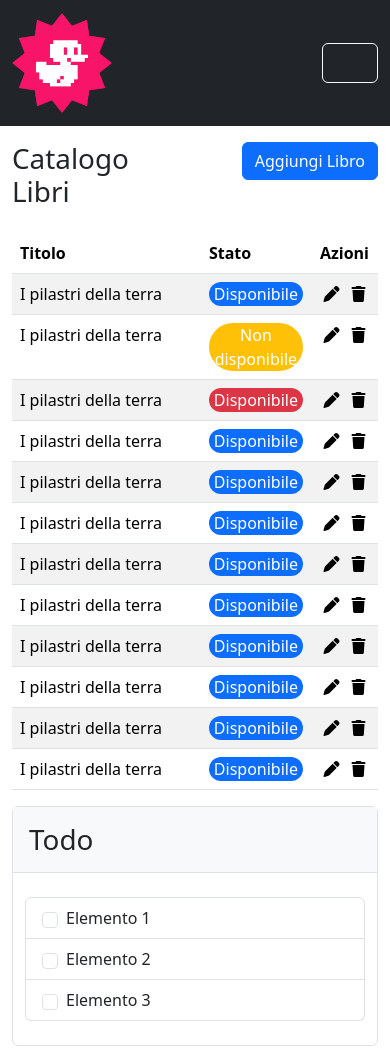
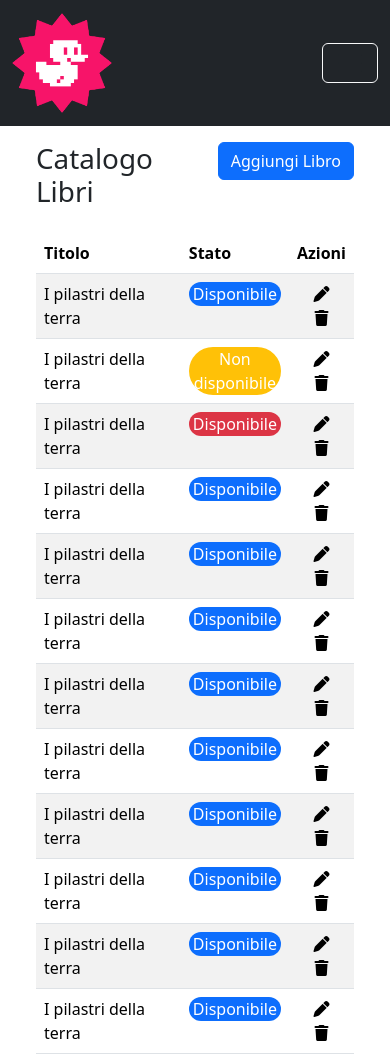
Before and after one commit to Nicolapsq/html-css-bootstrap-dashboard, a plain HTML site: page index.html in a window 390 px wide. Shown: the top 1056 px of the page. Drawn offline with nearby package versions, Linux system fonts and the light colour scheme.

Commit message:
Add-responsive-container-End

```diff
--- a/index.html
+++ b/index.html
@@ -11,6 +11,9 @@
     <link rel="stylesheet" href="./css/style.css">
 </head>
 <body>
+
+<!------------------------------------NAV----------------------------------------------------------->
+
     <nav class="navbar navbar-expand-lg bg-dark">
         <div class="container-fluid">
             <a class="navbar-brand" href="#">
@@ -36,19 +39,21 @@
                 </li>
               </ul>
             </div>
-
             <div class="collapse d-lg-block">
               <form class="d-flex" role="search">
                   <input class="form-control me-2" type="search" placeholder="Cerca..." aria-label="Search">
                   <button class="btn btn-outline-light" type="submit">Cerca</button>
                 </form>
             </div>
-
         </div>
     </nav>
 
+<!---------------------------------------------------------------------------------------------------------------->
 
+<!-----------------------------------------------------CATALOGO Libri----------------------------------------------------------->
 
+    <div class="container d-xl-flex justify-content-center mt-3">
+        <div class="container col-xl-9">
             <div class="container">
                 <div class="my-3">
                     <div class="row">
@@ -64,10 +69,9 @@
                 </div>
             </div>
 
+<!---------------------------------------------------------------------------------------------------------------->
 
-
-
-
+<!------------------------------------------------TABELLA---------------------------------------------------------------->
 
             <div class="container">
                 <table class="table table-striped">
@@ -241,21 +245,13 @@
             </div>
 
 
+        </div>
 
+<!---------------------------------------------------------------------------------------------------------------->
 
+        <div class="container col-xxl-3">
 
-
-
-
-
-
-
-
-
-
-
-
-
+<!-------------------------------------------TODO--------------------------------------------------------->
 
             <div class="container">
                 <div class="border border-1 rounded">
@@ -278,16 +274,14 @@
                             </li>
                         </ul>
                     </div>
-
-
                 </div>
             </div>
+
+<!---------------------------------------------------------------------------------------------------------------->
+
             <br>
 
-
-
-
-
+<!------------------------------------------------F.A.Q.---------------------------------------------------------------->
 
             <div class="container">
                 <div class="border border-1 rounded">
@@ -329,8 +323,12 @@
                 </div>
             </div>
 
+<!---------------------------------------------------------------------------------------------------------------->
 
 
+        </div>
+        <br>
+    </div>
 
 
 
```
Lines whose indentation alone changed are shown as unchanged.
